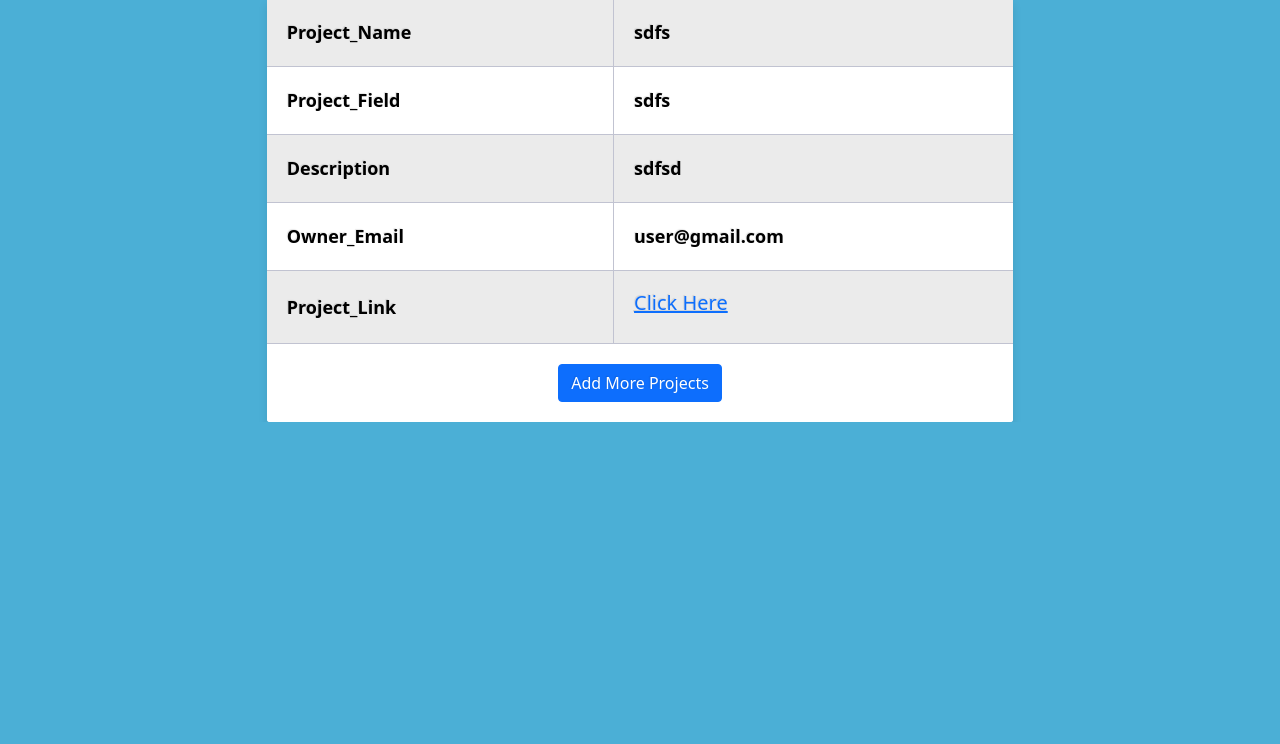
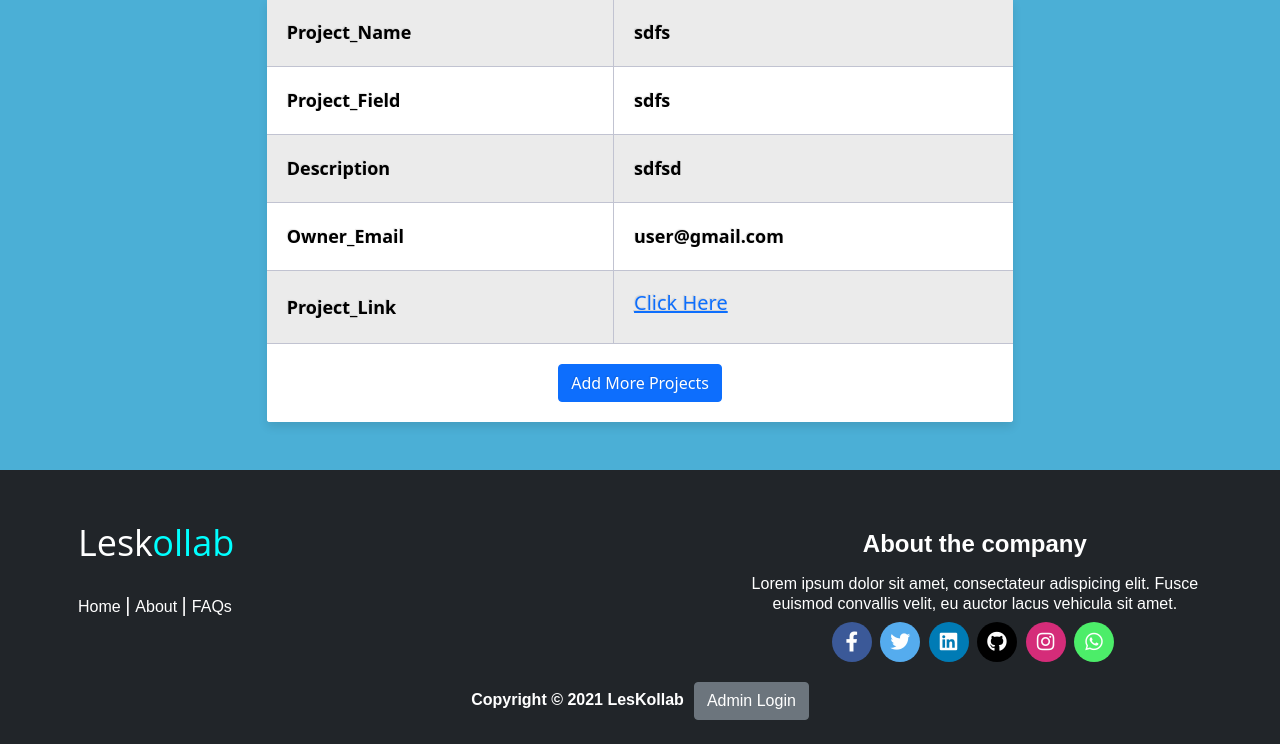
Before and after one commit to Spectrum-CETB/LesKollab, a PHP site: page /Explore/checkProject.php?id=47 in a window 1280 px wide. Shown: the part 747-1491 px from the top of the page. Before the commit the page ends 1169 px from the top, so only its background shows below. Run offline with PHP 8.4, Linux system fonts and the light colour scheme; the visitor is signed in with stand-in values (Sample User, id 1); data comes from the database, SQL or seed files in the repository.

Commit message:
added footer in checkProject.php

```diff
--- a/Explore/checkProject.php
+++ b/Explore/checkProject.php
@@ -32,7 +32,11 @@
   <!-- Bootstrap CSS -->
   <link href="https://cdn.jsdelivr.net/npm/bootstrap@5.0.0-beta3/dist/css/bootstrap.min.css" rel="stylesheet"
     integrity="sha384-eOJMYsd53ii+scO/bJGFsiCZc+5NDVN2yr8+0RDqr0Ql0h+rP48ckxlpbzKgwra6" crossorigin="anonymous">
+    <link rel="stylesheet" href="../assets/css/styles.css">
+     <!-- Bootstrap CSS -->
+     <link href="https://cdn.jsdelivr.net/npm/bootstrap@5.0.0-beta3/dist/css/bootstrap.min.css" rel="stylesheet" integrity="sha384-eOJMYsd53ii+scO/bJGFsiCZc+5NDVN2yr8+0RDqr0Ql0h+rP48ckxlpbzKgwra6" crossorigin="anonymous">
 
+<link rel="stylesheet" href="https://cdnjs.cloudflare.com/ajax/libs/font-awesome/5.15.3/css/all.min.css" integrity="sha512-iBBXm8fW90+nuLcSKlbmrPcLa0OT92xO1BIsZ+ywDWZCvqsWgccV3gFoRBv0z+8dLJgyAHIhR35VZc2oM/gI1w==" crossorigin="anonymous" />
   <title>Project Description</title>
   <style>
     .navbar .navbar-brand img {
@@ -252,6 +256,65 @@
     </div>
   </div>
 
+ <!-- Start Footer Section-->
+ <div class="footer-distributed mt-5 pt-5 pb-2 px-0 bg-dark">
+    <div class="container px-2">
+
+      <div class="row">
+        <div class="col-lg-7 col-sm-11">
+          <div class="footer-left">
+
+            <h3>Lesk<span>ollab</span></h3>
+
+            <p class="footer-links">
+              <a href="/LesKollab/index.php" class="link-1">Home</a>
+              <a href="/LesKollab/index.php#about_us">About</a>
+              <a href="/LesKollab/index.php#faq">FAQs</a>
+            </p>
+
+
+          </div>
+
+        </div>
+        <div class="col-lg-5 col-sm-11">
+          <div class="footer-right text-center">
+
+            <p class="footer-company-about">
+              <span>About the company</span>
+              Lorem ipsum dolor sit amet, consectateur adispicing elit. Fusce euismod convallis velit, eu auctor lacus
+              vehicula sit amet.
+            </p>
+
+            <div class="rounded-social-buttons my-2">
+              <a class="social-button facebook" href="https://www.facebook.com/" target="_blank"><i
+                  class="fab fa-facebook-f"></i></a>
+              <a class="social-button twitter" href="https://www.twitter.com/" target="_blank"><i
+                  class="fab fa-twitter"></i></a>
+              <a class="social-button linkedin" href="https://www.linkedin.com/" target="_blank"><i
+                  class="fab fa-linkedin"></i></a>
+              <a class="social-button github" href="https://www.github.com" target="_blank"><i
+                  class="fab fa-github"></i></a>
+              <a class="social-button instagram" href="https://www.instagram.com/" target="_blank"><i
+                  class="fab fa-instagram"></i></a>
+              <a class="social-button whatsapp" href="https://web.whatsapp.com/" target="_blank"><i
+                  class="fab fa-whatsapp"></i></a>
+            </div>
+
+
+          </div>
+
+        </div>
+      </div>
+
+
+    </div>
+    <div class="container-fluid bg-dark px-1 text-center">
+        <p class="text-white mt-2">Copyright &copy
+          <?php echo date('Y'). " "; ?>LesKollab<span><a href="/LesKollab/admin/admin_login.php" class="btn btn-secondary"
+              style="margin-left:10px;">Admin Login</a></span>
+        </p>
+  </div>
+  </div>
 
 
   <!-- Optional JavaScript; choose one of the two! -->
```
